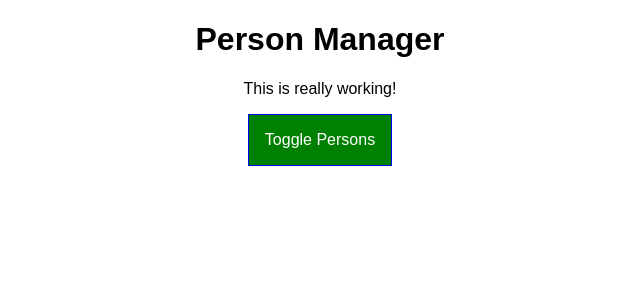
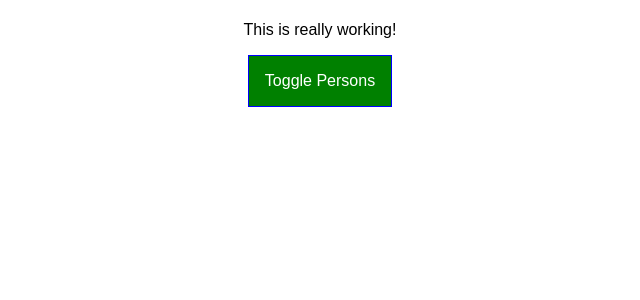
Before and after one commit to IshantL/React-ComponentLifeCycle-Example, a React app: page / in a window 1280 px wide. Shown: the top 300 px of the page, without its empty margins (320-960 px from the left). Built offline with nearby package versions, Linux system fonts and the light colour scheme.

Commit message:
HOC wrapper component

```diff
--- a/src/containers/App.js
+++ b/src/containers/App.js
@@ -3,7 +3,8 @@
 import classes from './App.css';
 import Persons from '../components/Persons/Persons';
 import Cockpit from '../components/Cockpit/Cockpit';
-import WithClass from '../hoc/WithClass';
+import withClass from '../hoc/withClass';
+import Aux from '../hoc/Auxiliary';
 
 class App extends Component {
   constructor(props) {
@@ -84,7 +85,7 @@
     }
 
     return (
-      <div className={classes.App}>
+      <Aux>
         <Cockpit
           title={this.props.appTitle}
           showPersons={this.state.showPersons}
@@ -92,10 +93,11 @@
           clicked={this.togglePersonsHandler}
         />
         {persons}
-      </div>
+        </Aux>
     );
     // return React.createElement('div', {className: 'App'}, React.createElement('h1', null, 'Does this work now?'));
   }
 }
 
-export default App;
+export default withClass(App, classes.App);
+//export default App;
--- a/src/hoc/WithClass.js
+++ b/src/hoc/WithClass.js
@@ -1,6 +1,11 @@
 import React from 'react';
 
-const withClass = props =>{
-    <div className={props.classes}>{props.children}</div>
-}
+const withClass = (WrappedComponent, className) =>{
+    debugger;
+    return props =>(
+        <div className={className}>
+            <WrappedComponent/>
+        </div>
+    );
+};
 export default withClass;
```
